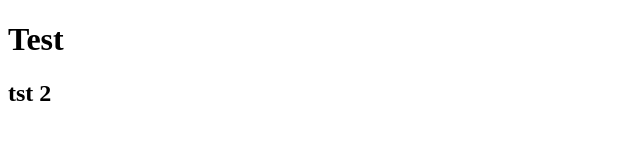
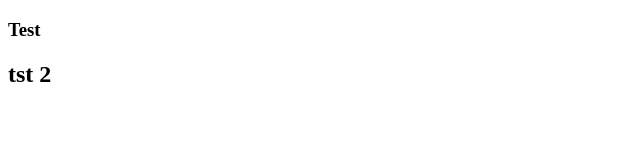
Before and after one commit to pra98935/gitDemo, a plain HTML site: page index.html in a window 1280 px wide. Shown: the whole page, without its empty margins (0-640 px from the left). Drawn offline with Linux system fonts and the light colour scheme.

Commit message:
Update index.html

```diff
--- a/index.html
+++ b/index.html
@@ -2,7 +2,7 @@
 <html>
     <head></head>
     <body>
-        <h1>Test</h1>
+        <h3>Test</h3>
         <h2>tst 2</h2>
     </body>
 </html>
```
